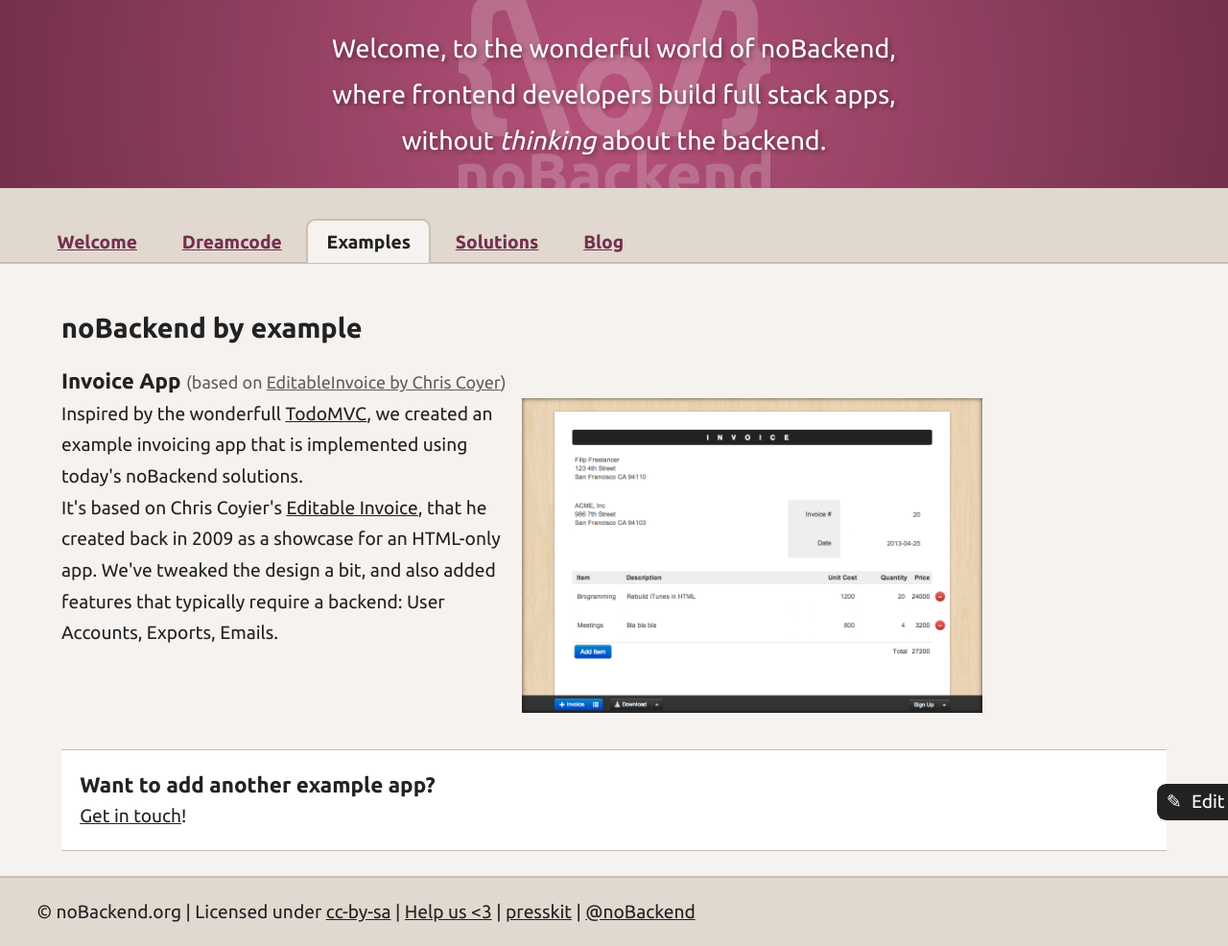
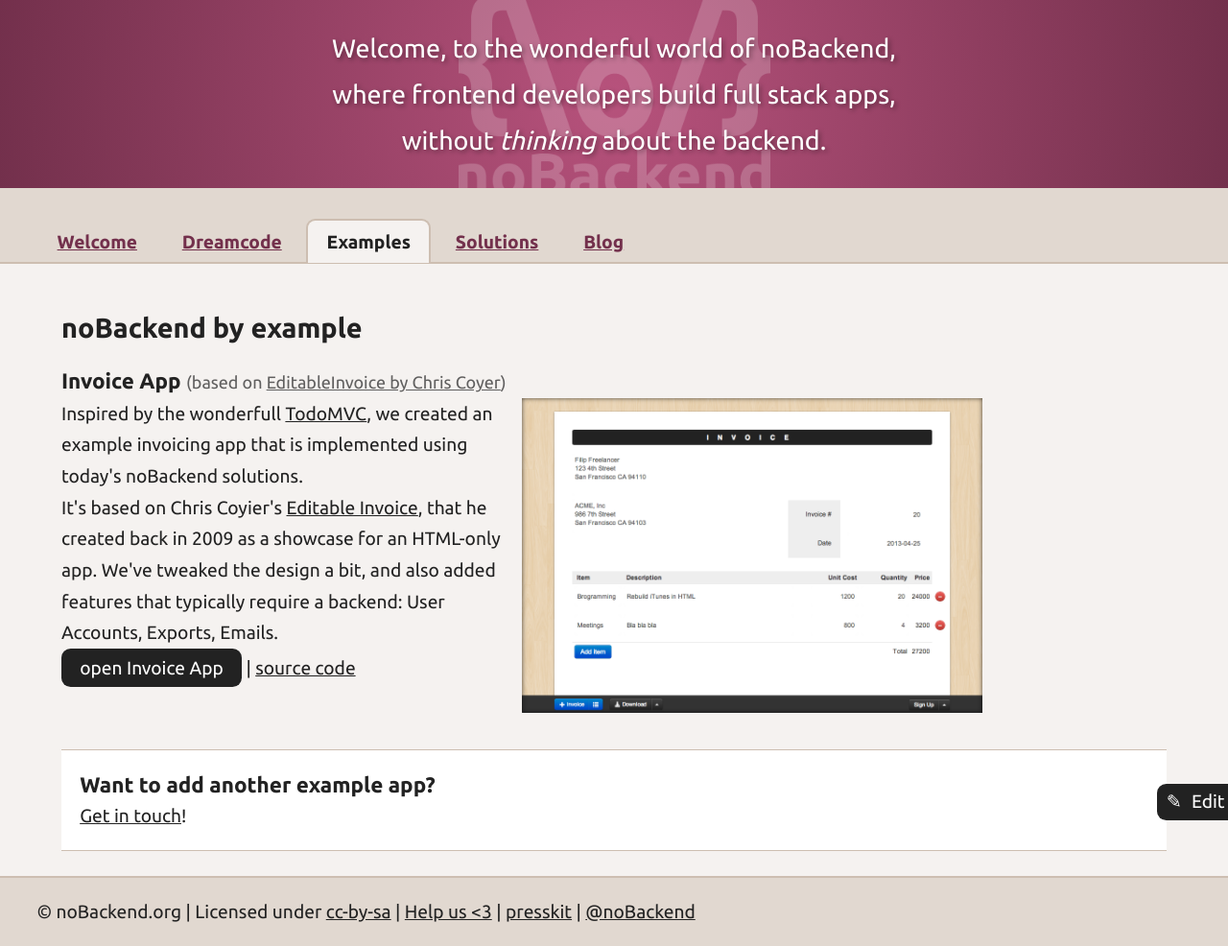
Before and after one commit to noBackend/nobackend.org, a Jekyll site: the page built from examples.html, in a window 1280 px wide. Shown: the whole page at 96% size. Built offline with Jekyll 4.4.1, drawn with Linux system fonts in a browser that asks for light colours.

Commit message:
proper button to open invoice app + added link to source code on github

```diff
--- a/assets/main.css
+++ b/assets/main.css
@@ -18,6 +18,19 @@
 a:hover {
   color: #73304C;
   text-decoration: none;
+}
+a.btn {
+  background: #222;
+  color: #fff;
+  text-decoration: none;
+  padding: .2em 1em;
+  display: inline-block;
+  border-radius: .5em;
+}
+a.btn:focus,
+a.btn:hover {
+  background: #333;
+  color: #FFF;
 }
 
 img {
--- a/examples.html
+++ b/examples.html
@@ -12,7 +12,7 @@
     <small>(based on <a href="http://css-tricks.com/editable-invoice-v2/">EditableInvoice by Chris Coyer</a>)</small>
   </h3>
   <p>
-    <a href="http://nobackend.github.io/nobackend-app-invoice/" class="screenshot" title="noBackend invoice">
+    <a href="http://invoice.nobackend.org/" class="screenshot" title="noBackend invoice">
       <img alt="" src="{{ page.root_path }}assets/example-apps/invoicing-app-screenshot.png">
     </a>
   </p>
@@ -28,6 +28,10 @@
     We've tweaked the design a bit, and also added features that
     typically require a backend: User Accounts, Exports, Emails.
   </p>
+  <p>
+    <a href="http://invoice.nobackend.org/" class="btn">open Invoice App</a>
+    | <a href="https://github.com/noBackend/noBackend-app-invoice">source code</a>
+  </p>
 </article>
 
 <div class="box">
--- a/solutions.html
+++ b/solutions.html
@@ -47,7 +47,7 @@
   <p>
     But before adding more solutions to the list, we
     kindly ask you to add an implementation of our
-    <a href="http://nobackend.github.io/nobackend-app-invoice/">example app</a>, as well as a link to a proper
+    <a href="http://invoice.nobackend.org/">example app</a>, as well as a link to a proper
     documentation of the solutions frontend API.
   </p>
 </div>
```
